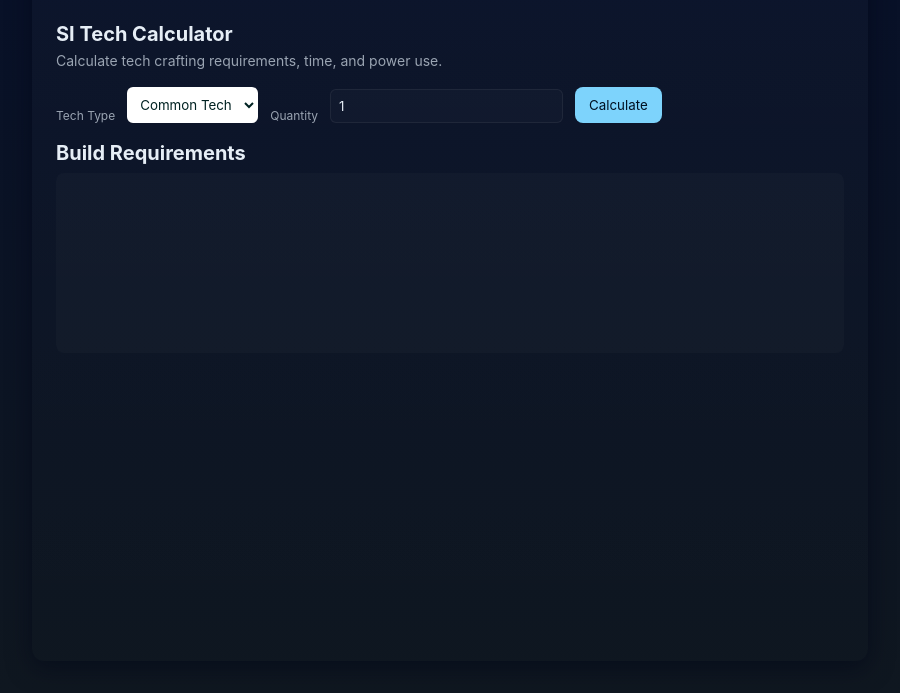
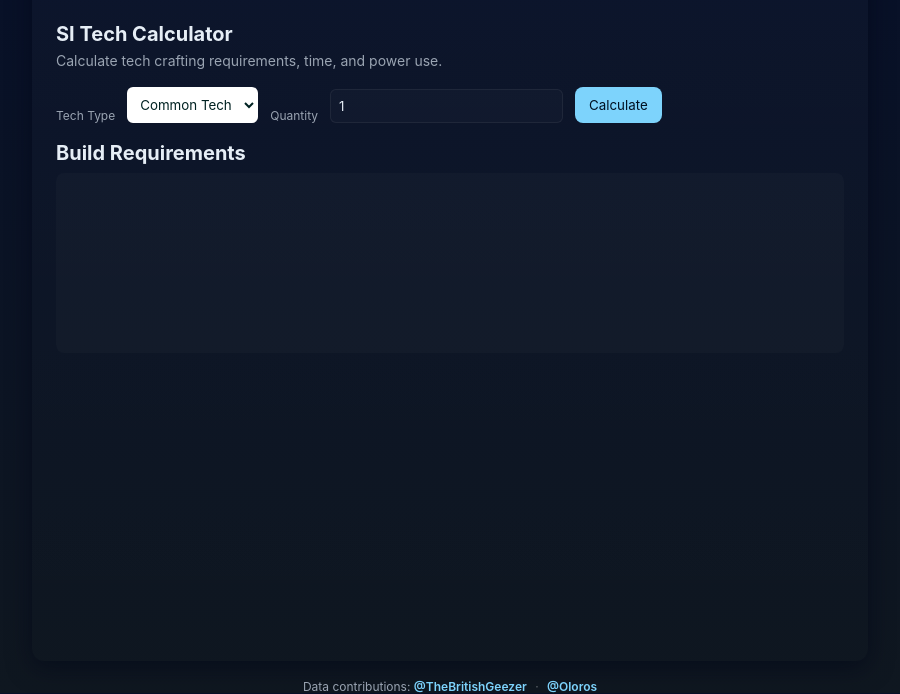
Before and after one commit to Triton0001/SI-Companion, an Electron app: page index.html in a window 900 px wide. Shown: the part 107-801 px from the top of the page. Drawn offline with Linux system fonts and the light colour scheme.

Commit message:
Credit SI Companion data contributors

```diff
--- a/index.html
+++ b/index.html
@@ -89,6 +89,9 @@
       </section>
     </section>
   </main>
+  <footer class="app-credit">
+    Data contributions: <strong>@TheBritishGeezer</strong> <span aria-hidden="true">·</span> <strong>@Oloros</strong>
+  </footer>
   <script src="script.js?v=5"></script>
 </body>
 </html>
--- a/styles.css
+++ b/styles.css
@@ -27,4 +27,5 @@ button{background:var(--accent);border:none;padding:10px 14px;border-radius:8px;
 .res-row{display:flex;justify-content:space-between;padding:6px 0;border-bottom:1px dashed rgba(255,255,255,0.02)}
 .res-row b{color:#fff}
 .empty{padding:6px 0}
+.app-credit{margin:18px 0 0;text-align:center;color:var(--muted);font-size:12px}.app-credit strong{color:var(--accent);font-weight:600}.app-credit span{margin:0 5px;color:rgba(255,255,255,.35)}
 @media (max-width:640px){body{padding:12px}main{min-height:calc(100vh - 24px);padding:16px}.app-header{flex-direction:column;gap:16px}.tabs{width:100%}.tab{flex:1}}
```
